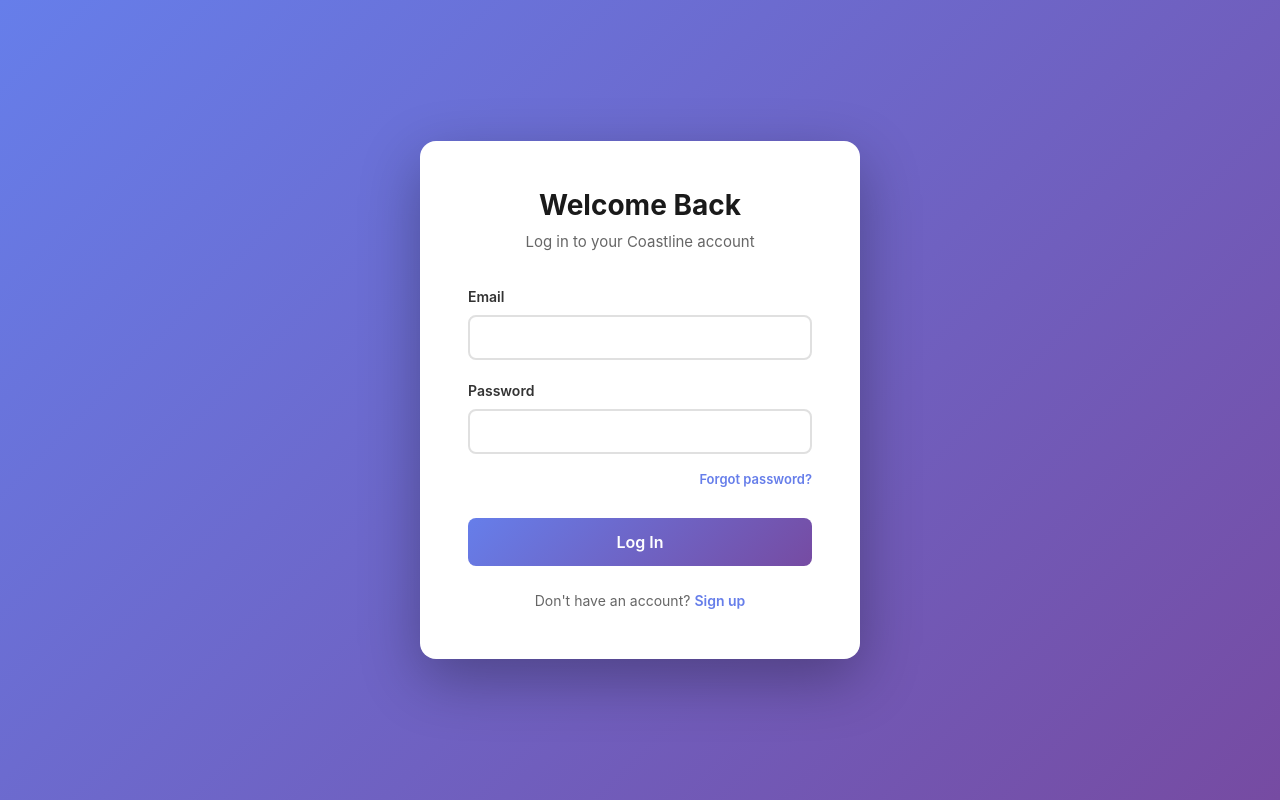
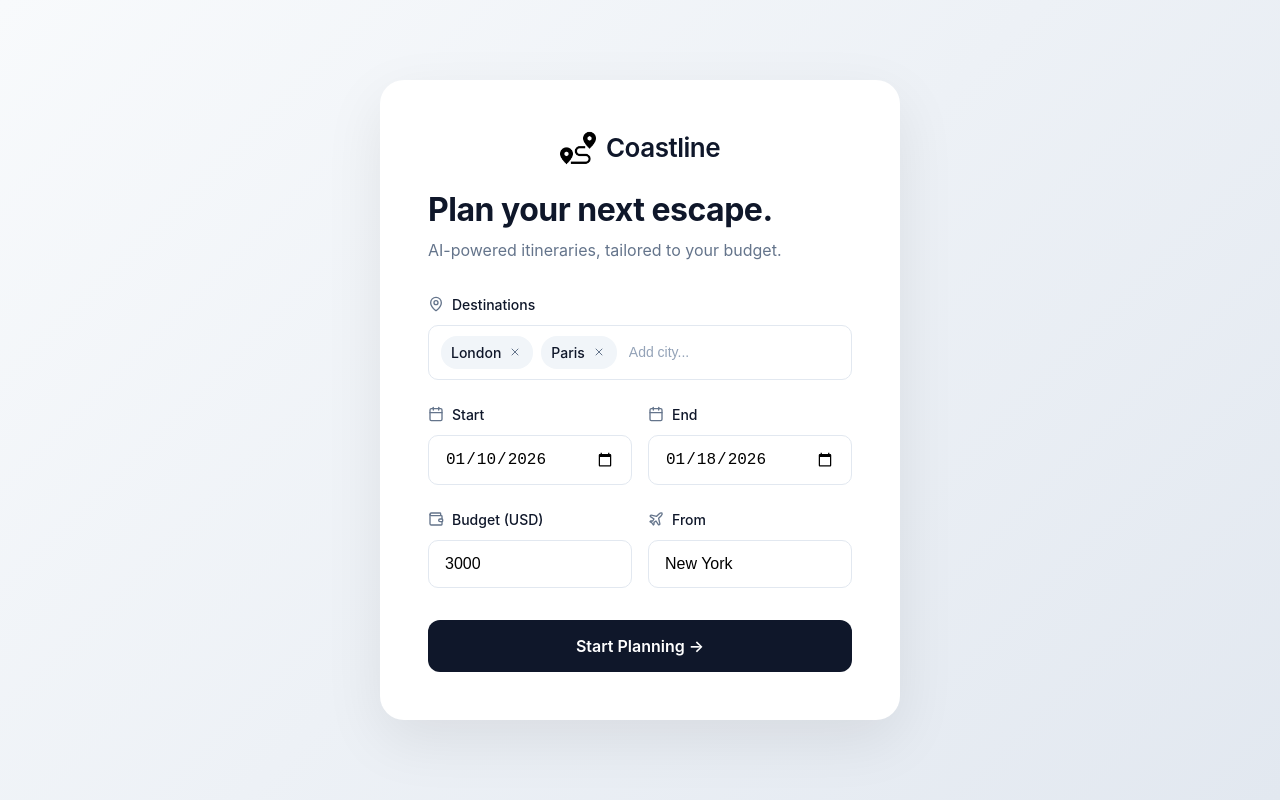
Before and after one commit to aryamaansaha/coastline, a React (Vite) app in the folder frontend/: page / in a window 1280 px wide. Before the commit this address led to /login. Built offline with nearby package versions, Linux system fonts and the light colour scheme; no server answers.

Commit message:
feat: new endpoint is accessible via guest mode + fixed color theme for auth pages

```diff
--- a/frontend/src/App.tsx
+++ b/frontend/src/App.tsx
@@ -171,14 +171,17 @@ function App() {
         <Route path="/reset-password" element={<ResetPasswordPage />} />
         <Route path="/verify-email" element={<VerifyEmailPage />} />
 
-        {/* Home / My Trips - Protected */}
-        <Route path="/" element={
+        {/* Landing Page - Public (guest access) */}
+        <Route path="/" element={<PlanningFlow />} />
+
+        {/* My Trips - Protected */}
+        <Route path="/trips" element={
           <PrivateRoute>
             <TripsListPage />
           </PrivateRoute>
         } />
 
-        {/* New Trip Planning Flow - Unprotected for guest access */}
+        {/* New Trip Planning Flow - Public (guest access) */}
         <Route path="/new" element={<PlanningFlow />} />
 
         {/* View Saved Trip - Protected */}
--- a/frontend/src/components/SignupModal.module.css
+++ b/frontend/src/components/SignupModal.module.css
@@ -4,7 +4,7 @@
   left: 0;
   right: 0;
   bottom: 0;
-  background: rgba(0, 0, 0, 0.7);
+  background: rgba(0, 0, 0, 0.5);
   display: flex;
   align-items: center;
   justify-content: center;
@@ -13,9 +13,10 @@
 }
 
 .modalCard {
-  background: white;
+  background: var(--surface);
   border-radius: 16px;
-  box-shadow: 0 20px 60px rgba(0, 0, 0, 0.3);
+  box-shadow: 0 4px 20px rgba(0, 0, 0, 0.15);
+  border: 1px solid var(--border);
   padding: 40px;
   width: 100%;
   max-width: 440px;
@@ -32,14 +33,14 @@
   border: none;
   font-size: 24px;
   cursor: pointer;
-  color: #999;
+  color: var(--text-muted);
   padding: 4px 8px;
   line-height: 1;
   transition: color 0.2s;
 }
 
 .closeButton:hover {
-  color: #333;
+  color: var(--text);
 }
 
 .modalHeader {
@@ -50,13 +51,13 @@
 .modalTitle {
   font-size: 24px;
   font-weight: 700;
-  color: #1a1a1a;
+  color: var(--text);
   margin: 0 0 8px 0;
 }
 
 .modalSubtitle {
   font-size: 14px;
-  color: #666;
+  color: var(--text-muted);
   margin: 0;
 }
 
@@ -64,7 +65,7 @@
   display: flex;
   gap: 8px;
   margin-bottom: 24px;
-  border-bottom: 2px solid #e0e0e0;
+  border-bottom: 2px solid var(--border);
 }
 
 .tab {
@@ -77,17 +78,17 @@
   font-size: 15px;
   font-weight: 600;
   cursor: pointer;
-  color: #666;
+  color: var(--text-muted);
   transition: all 0.2s;
 }
 
 .tab:hover {
-  color: #333;
+  color: var(--text);
 }
 
 .tab.active {
-  color: #667eea;
-  border-bottom-color: #667eea;
+  color: var(--primary);
+  border-bottom-color: var(--primary);
 }
 
 .form {
@@ -105,52 +106,53 @@
 .formLabel {
   font-size: 13px;
   font-weight: 600;
-  color: #333;
+  color: var(--text);
 }
 
 .formInput {
   padding: 10px 14px;
-  border: 2px solid #e0e0e0;
+  border: 2px solid var(--border);
   border-radius: 8px;
   font-size: 14px;
   transition: all 0.2s;
   outline: none;
+  background: var(--surface);
+  color: var(--text);
 }
 
 .formInput:focus {
-  border-color: #667eea;
-  box-shadow: 0 0 0 3px rgba(102, 126, 234, 0.1);
+  border-color: var(--primary);
+  box-shadow: 0 0 0 3px rgba(37, 99, 235, 0.1);
 }
 
 .formInput:disabled {
-  background: #f5f5f5;
+  background: var(--bg);
   cursor: not-allowed;
 }
 
 .errorMessage {
-  color: #ef4444;
+  color: var(--accent-red);
   font-size: 12px;
-  background: #fee;
+  background: #fee2e2;
   padding: 10px;
   border-radius: 6px;
 }
 
 .submitButton {
   padding: 12px;
-  background: linear-gradient(135deg, #667eea 0%, #764ba2 100%);
+  background: var(--text);
   color: white;
   border: none;
   border-radius: 8px;
   font-size: 15px;
   font-weight: 600;
   cursor: pointer;
-  transition: transform 0.2s, box-shadow 0.2s;
+  transition: opacity 0.2s;
   margin-top: 8px;
 }
 
 .submitButton:hover:not(:disabled) {
-  transform: translateY(-1px);
-  box-shadow: 0 4px 12px rgba(102, 126, 234, 0.4);
+  opacity: 0.9;
 }
 
 .submitButton:disabled {
@@ -160,8 +162,8 @@
 
 .passwordHints {
   font-size: 12px;
-  color: #666;
-  background: #f5f5f5;
+  color: var(--text-muted);
+  background: var(--bg);
   padding: 10px;
   border-radius: 6px;
   margin-top: 4px;
--- a/frontend/src/pages/AuthPages.module.css
+++ b/frontend/src/pages/AuthPages.module.css
@@ -3,14 +3,15 @@
   display: flex;
   align-items: center;
   justify-content: center;
-  background: linear-gradient(135deg, #667eea 0%, #764ba2 100%);
+  background: var(--bg);
   padding: 20px;
 }
 
 .authCard {
-  background: white;
+  background: var(--surface);
   border-radius: 16px;
-  box-shadow: 0 20px 60px rgba(0, 0, 0, 0.3);
+  box-shadow: 0 4px 20px rgba(0, 0, 0, 0.08);
+  border: 1px solid var(--border);
   padding: 48px;
   width: 100%;
   max-width: 440px;
@@ -24,13 +25,13 @@
 .authTitle {
   font-size: 28px;
   font-weight: 700;
-  color: #1a1a1a;
+  color: var(--text);
   margin: 0 0 8px 0;
 }
 
 .authSubtitle {
   font-size: 15px;
-  color: #666;
+  color: var(--text-muted);
   margin: 0;
 }
 
@@ -49,49 +50,50 @@
 .formLabel {
   font-size: 14px;
   font-weight: 600;
-  color: #333;
+  color: var(--text);
 }
 
 .formInput {
   padding: 12px 16px;
-  border: 2px solid #e0e0e0;
+  border: 2px solid var(--border);
   border-radius: 8px;
   font-size: 15px;
   transition: all 0.2s;
   outline: none;
+  background: var(--surface);
+  color: var(--text);
 }
 
 .formInput:focus {
-  border-color: #667eea;
-  box-shadow: 0 0 0 3px rgba(102, 126, 234, 0.1);
+  border-color: var(--primary);
+  box-shadow: 0 0 0 3px rgba(37, 99, 235, 0.1);
 }
 
 .formInput.error {
-  border-color: #ef4444;
+  border-color: var(--accent-red);
 }
 
 .errorMessage {
-  color: #ef4444;
+  color: var(--accent-red);
   font-size: 13px;
   margin-top: 4px;
 }
 
 .submitButton {
   padding: 14px;
-  background: linear-gradient(135deg, #667eea 0%, #764ba2 100%);
+  background: var(--text);
   color: white;
   border: none;
   border-radius: 8px;
   font-size: 16px;
   font-weight: 600;
   cursor: pointer;
-  transition: transform 0.2s, box-shadow 0.2s;
+  transition: opacity 0.2s;
   margin-top: 8px;
 }
 
 .submitButton:hover:not(:disabled) {
-  transform: translateY(-1px);
-  box-shadow: 0 4px 12px rgba(102, 126, 234, 0.4);
+  opacity: 0.9;
 }
 
 .submitButton:disabled {
@@ -103,11 +105,11 @@
   margin-top: 24px;
   text-align: center;
   font-size: 14px;
-  color: #666;
+  color: var(--text-muted);
 }
 
 .authLink {
-  color: #667eea;
+  color: var(--primary);
   text-decoration: none;
   font-weight: 600;
   margin-left: 4px;
@@ -119,8 +121,8 @@
 
 .passwordHints {
   font-size: 13px;
-  color: #666;
-  background: #f5f5f5;
+  color: var(--text-muted);
+  background: var(--bg);
   padding: 12px;
   border-radius: 8px;
   margin-top: 8px;
@@ -136,7 +138,7 @@
 }
 
 .successMessage {
-  background: #10b981;
+  background: var(--accent-green);
   color: white;
   padding: 14px;
   border-radius: 8px;
--- a/frontend/src/pages/LandingPage.tsx
+++ b/frontend/src/pages/LandingPage.tsx
@@ -1,6 +1,7 @@
 import { useState } from 'react';
 import { useNavigate } from 'react-router-dom';
 import { useTrip } from '../context/TripContext';
+import { useAuth } from '../context/AuthContext';
 import { useTripStream } from '../hooks/useTripStream';
 import type { TripPreferences } from '../types';
 import { Plane, Calendar, Wallet, MapPin, X, ArrowLeft, Plus } from 'lucide-react';
@@ -10,6 +11,7 @@ import styles from './LandingPage.module.css';
 export const LandingPage = () => {
   const navigate = useNavigate();
   const { setPreferences } = useTrip();
+  const { isAuthenticated } = useAuth();
   const { startGeneration } = useTripStream();
 
   // Local state for form
@@ -57,9 +59,11 @@ export const LandingPage = () => {
   return (
     <div className={styles.container}>
       <div className={styles.card}>
-        <div className={styles.backLink} onClick={() => navigate('/')}>
-          <ArrowLeft size={16} /> Back to trips
-        </div>
+        {isAuthenticated && (
+          <div className={styles.backLink} onClick={() => navigate('/trips')}>
+            <ArrowLeft size={16} /> My Trips
+          </div>
+        )}
 
         <div className={styles.logoWrapper}>
           <Logo size="lg" />
--- a/frontend/src/pages/TripsListPage.tsx
+++ b/frontend/src/pages/TripsListPage.tsx
@@ -92,7 +92,7 @@ export const TripsListPage = () => {
 
   const handleLogout = () => {
     logout();
-    navigate('/login', { replace: true });
+    navigate('/', { replace: true });
   };
 
   return (
```
